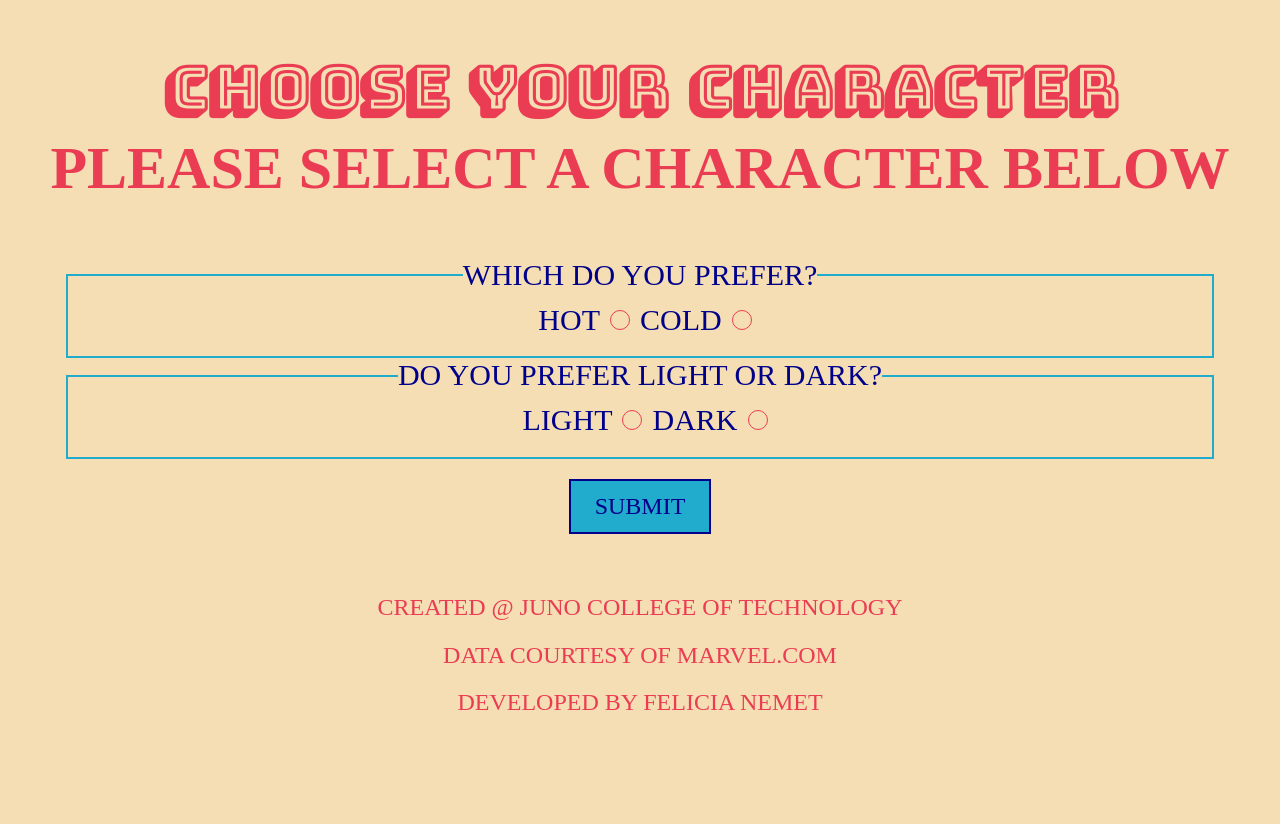
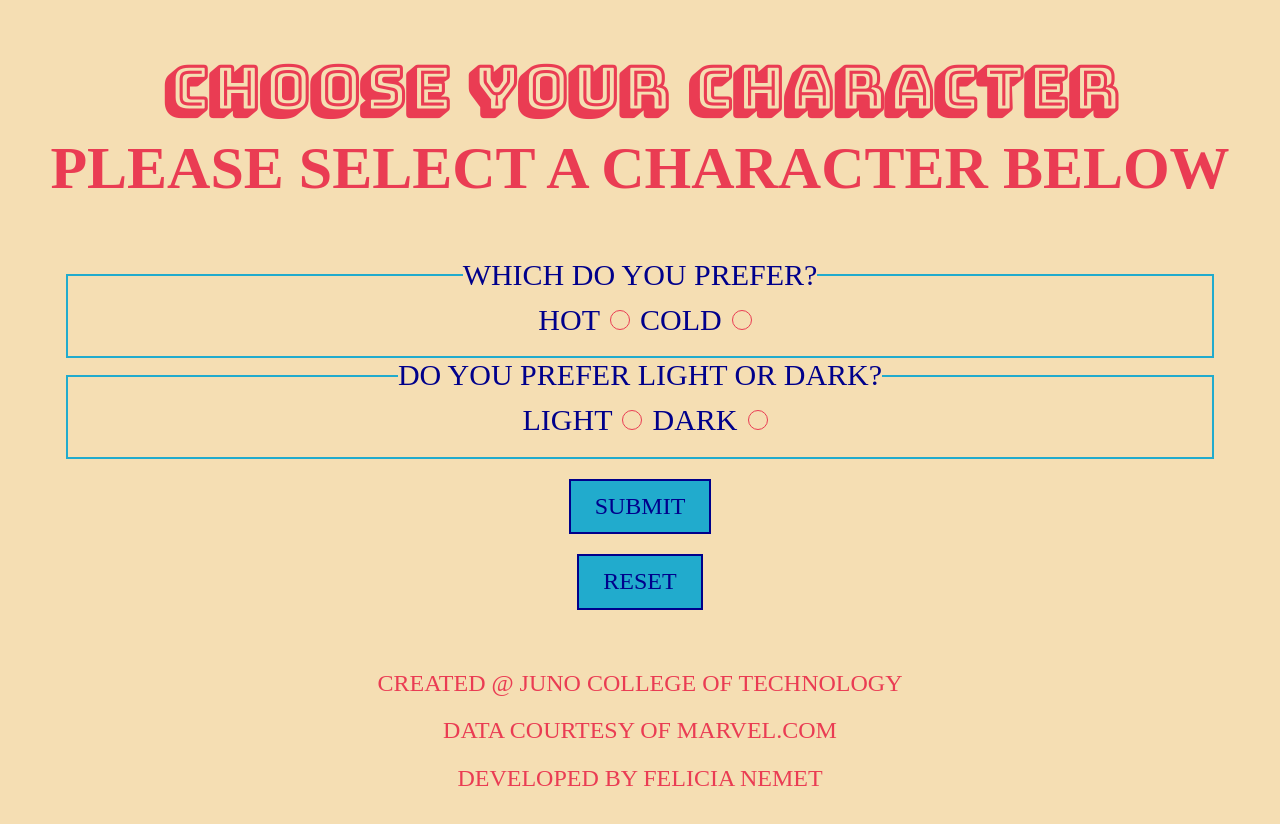
Before and after one commit to FeliciaNemet/project-three, a React (Create React App) app: page / in a window 1280 px wide. Shown: the top 824 px of the page. Before the commit the page ends 800 px from the top, so only its background shows below. Built offline with nearby package versions, Linux system fonts and the light colour scheme; a web font is replaced by a local one.

Commit message:
made the changes Adrian suggested

```diff
--- a/src/App.js
+++ b/src/App.js
@@ -61,6 +61,9 @@ function App() {
 				</fieldset>
 				<input type="submit" value="submit"/>
 			</form>
+      <a href="index.html">
+        <button>Reset</button>
+      </a>
       </div>
     {
       character &&(
--- a/src/styles/sass/App.scss
+++ b/src/styles/sass/App.scss
@@ -42,11 +42,9 @@ input[type='radio'] {
   border-radius:50%;
   outline:none;
 }
-
-input[type='radio']:hover {
+input[type='radio']:hover, input[type='radio']:focus {
   box-shadow:0 0 5px 0px  $navy inset;
 }
-
 input[type='radio']:before {
   content:'';
   display:block;
@@ -58,8 +56,7 @@ input[type='radio']:before {
 input[type='radio']:checked:before {
   background: $ball;
 }
-
-input[type="submit"] {
+input[type="submit"], button {
   border: 2px solid $navy;
   display: block;
   font-family: $baseFont;
@@ -71,12 +68,10 @@ input[type="submit"] {
   font-size: 1.2rem;
   padding: .5em 1em;
 }
-
-input[type="submit"]:hover {
+input[type="submit"]:hover, button:hover {
   color: $ball;
   background-color: $navy;
 }
-
 .characterBox {
   padding: 1.5rem 2rem;
   border: 3px $navy solid;
--- a/styles/App.css
+++ b/styles/App.css
@@ -350,7 +350,7 @@ input[type=radio] {
   outline: none;
 }
 
-input[type=radio]:hover {
+input[type=radio]:hover, input[type=radio]:focus {
   -webkit-box-shadow: 0 0 5px 0px darkblue inset;
           box-shadow: 0 0 5px 0px darkblue inset;
 }
@@ -368,7 +368,7 @@ input[type=radio]:checked:before {
   background: #21abcd;
 }
 
-input[type=submit] {
+input[type=submit], button {
   border: 2px solid darkblue;
   display: block;
   font-family: "Odibee Sans", cursive;
@@ -381,7 +381,7 @@ input[type=submit] {
   padding: 0.5em 1em;
 }
 
-input[type=submit]:hover {
+input[type=submit]:hover, button:hover {
   color: #21abcd;
   background-color: darkblue;
 }
```
